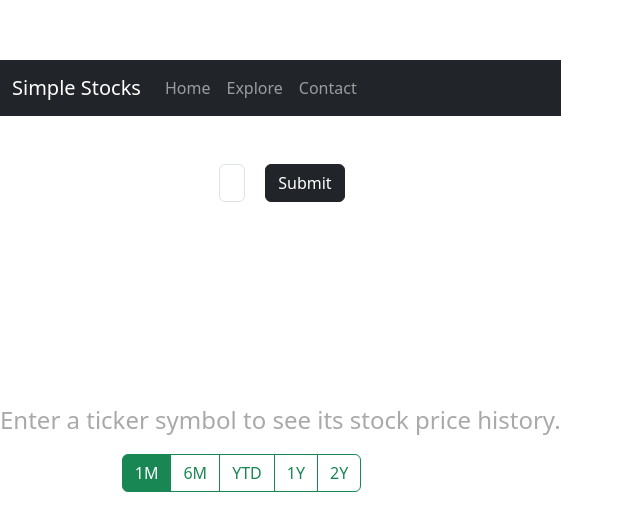
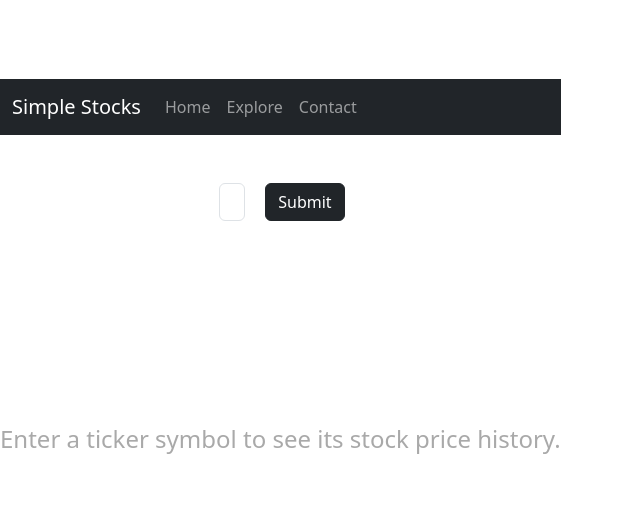
Before and after one commit to ZVKubajak/simple-stocks, a React (Vite) app in the folder client/: page / in a window 1280 px wide. Shown: the part 124-654 px from the top of the page, without its empty margins (0-640 px from the left). Built offline with nearby package versions, Linux system fonts and the light colour scheme.

Commit message:
Implemented Time Changes to Stocks.tsx (needs further work)

```diff
--- a/client/src/layout/TimeOptions.tsx
+++ b/client/src/layout/TimeOptions.tsx
@@ -8,7 +8,7 @@ interface TimeOptionsProps {
 }
 
 const TimeOptions = ({ onPeriodChange }: TimeOptionsProps) => {
-  const [periodValue, setPeriodValue] = useState("1");
+  const [periodValue, setPeriodValue] = useState("4");
 
   const timePeriods = [
     { name: "1M", value: "1" },
--- a/client/src/pages/Stocks.tsx
+++ b/client/src/pages/Stocks.tsx
@@ -9,9 +9,14 @@ import "../assets/css/css-pages/Stocks.css";
 
 const Stocks = () => {
   const [ticker, setTicker] = useState("");
+  const [timePeriod, setTimePeriod] = useState("4");
 
   const handleSearch = (ticker: string) => {
     setTicker(ticker.toUpperCase());
+  };
+
+  const handlePeriod = (period: string) => {
+    setTimePeriod(period);
   };
 
   return (
@@ -19,11 +24,15 @@ const Stocks = () => {
       <Navigation />
       <SearchBar onSearch={handleSearch} />
       {ticker ? (
-        <LineChart ticker={ticker} />
+        <>
+          <LineChart ticker={ticker} />
+          <TimeOptions onPeriodChange={handlePeriod} />
+        </>
       ) : (
-        <p id="submit-ticker-message">Enter a ticker symbol to see its stock price history.</p>
+        <p id="submit-ticker-message">
+          Enter a ticker symbol to see its stock price history.
+        </p>
       )}
-      <TimeOptions />
     </main>
   );
 };
```
